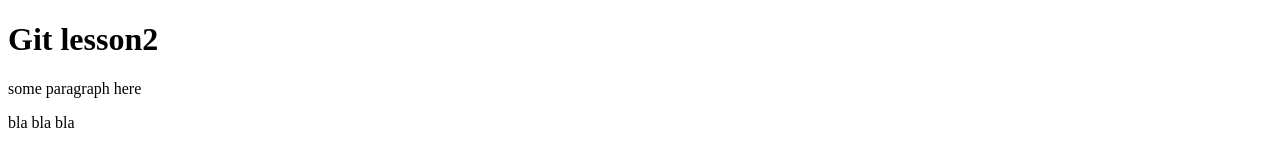
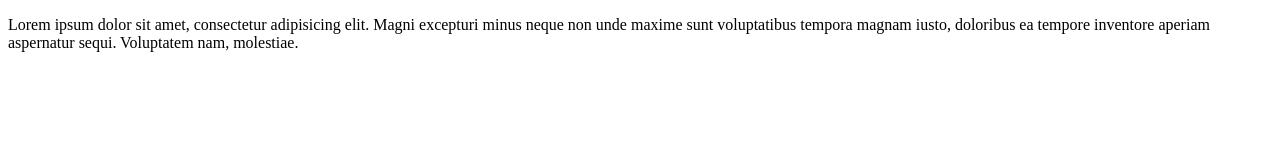
Before and after one commit to ggepenyan/website, a plain HTML site: page index.html in a window 1280 px wide. Drawn offline with Linux system fonts and the light colour scheme.

Commit message:
third commit

```diff
--- a/index.html
+++ b/index.html
@@ -6,8 +6,6 @@
 	<link rel="stylesheet" href="css/style.css">
 </head>
 <body>
-	<h1>Git lesson2</h1>
-	<p> some paragraph here</p>
-	<p>bla bla bla</p>
+	<p>Lorem ipsum dolor sit amet, consectetur adipisicing elit. Magni excepturi minus neque non unde maxime sunt voluptatibus tempora magnam iusto, doloribus ea tempore inventore aperiam aspernatur sequi. Voluptatem nam, molestiae.</p>
 </body>
 </html>
```
